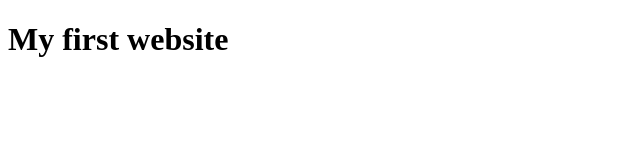
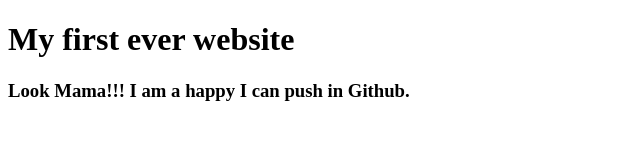
Before and after one commit to asima-chowdhury/my-first-website, a plain HTML site: page index.html in a window 1280 px wide. Shown: the whole page, without its empty margins (0-640 px from the left). Drawn offline with Linux system fonts and the light colour scheme.

Commit message:
learned github

```diff
--- a/index.html
+++ b/index.html
@@ -6,6 +6,7 @@
     <title>Document</title>
 </head>
 <body>
-    <h1>My first website</h1>
+    <h1>My first ever website</h1>
+    <h3>Look Mama!!! I am a happy I can push in Github.</h3>
 </body>
 </html>
```
